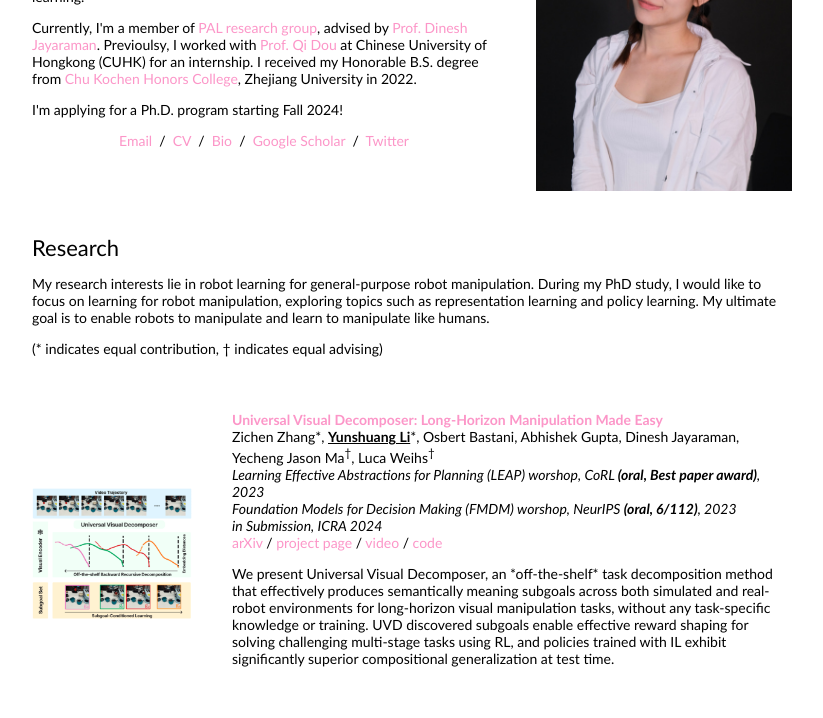
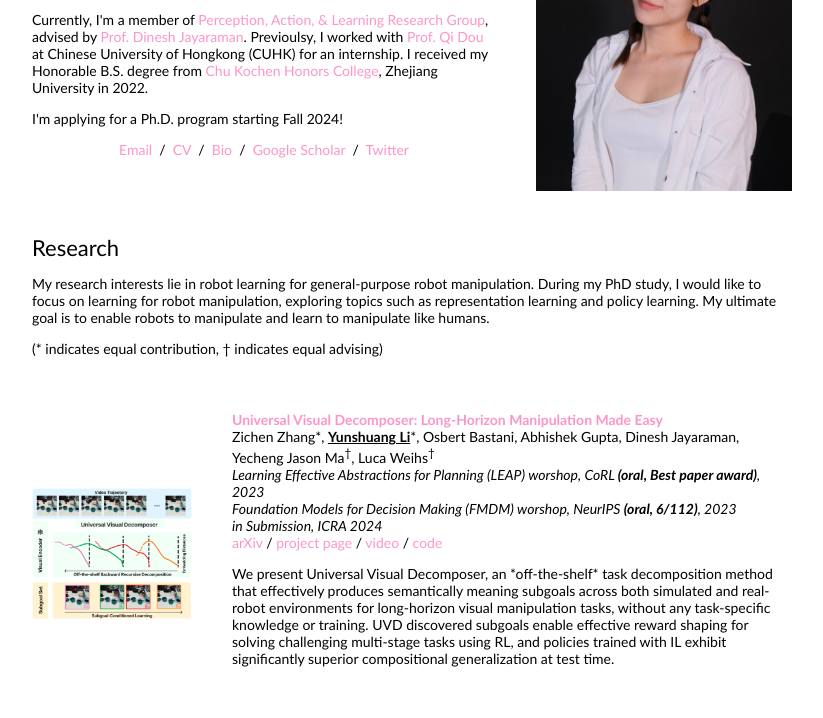
Before and after one commit to Li-Yunshuang/Li-Yunshuang.github.io, a plain HTML site: page index.html in a window 1280 px wide. Shown: the part 178-896 px from the top of the page, without its empty margins (228-1051 px from the left). Drawn offline with Linux system fonts and the light colour scheme.

Commit message:
group name

```diff
--- a/index.html
+++ b/index.html
@@ -45,7 +45,7 @@
                 <p>I am a Robotics master student at GRASP Lab, University of Pennsyvania, where I work at the intersections of robotics, computer vision, and machine learning.
                 </p>
                 <p>
-                  Currently, I'm a member of <a href="https://www.seas.upenn.edu/~dineshj/pal/index.html">PAL research group</a>, advised by <a href="https://www.seas.upenn.edu/~dineshj/">Prof. Dinesh Jayaraman</a>. Previoulsy, I worked with <a href="https://www.cse.cuhk.edu.hk/~qdou/index.html">Prof. Qi Dou</a> at Chinese University of Hongkong (CUHK) for an internship. I received my Honorable B.S. degree from <a href="http://ckc.zju.edu.cn/ckcen/">Chu Kochen Honors College</a>, Zhejiang University in 2022.
+                  Currently, I'm a member of <a href="https://www.seas.upenn.edu/~dineshj/pal/index.html">Perception, Action, & Learning Research Group</a>, advised by <a href="https://www.seas.upenn.edu/~dineshj/">Prof. Dinesh Jayaraman</a>. Previoulsy, I worked with <a href="https://www.cse.cuhk.edu.hk/~qdou/index.html">Prof. Qi Dou</a> at Chinese University of Hongkong (CUHK) for an internship. I received my Honorable B.S. degree from <a href="http://ckc.zju.edu.cn/ckcen/">Chu Kochen Honors College</a>, Zhejiang University in 2022.
                 </p>
                 <p>
                   I'm applying for a Ph.D. program starting Fall 2024!
```
